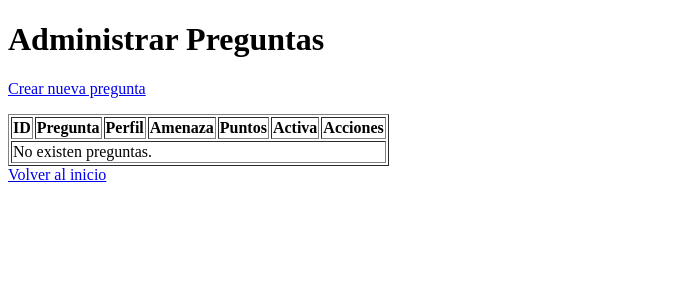
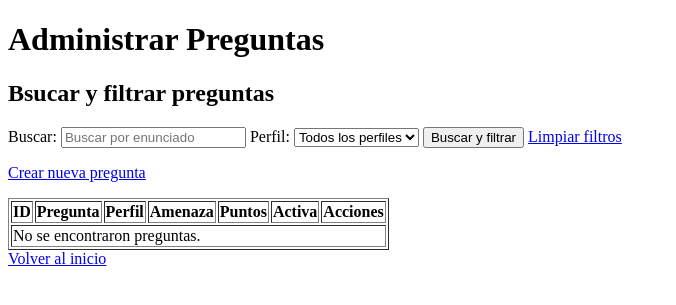
Before and after one commit to xaul31/CiberDuo, a Django app: page /preguntas/ in a window 1280 px wide. Shown: the top 305 px of the page, without its empty margins (0-676 px from the left). Run offline with Django 4.2, Linux system fonts and the light colour scheme; the visitor is signed in with stand-in values (Sample User, id 1); data that the repository does not hold is empty.

Commit message:
Se añadio las opcion eliminar pregunta y se añadieron otras funciones de busqueda en lista_pregunta

```diff
--- a/contenido/templates/contenido/lista_preguntas.html
+++ b/contenido/templates/contenido/lista_preguntas.html
@@ -7,6 +7,27 @@
 </head>
 <body>
     <h1>Administrar Preguntas</h1>
+
+    <h2>Bsucar y filtrar preguntas</h2>
+
+    <form method="GET">
+        <label>Buscar:</label>
+        <input type="text" name="buscar" value="{{ busqueda }}" placeholder="Buscar por enunciado">
+        <label>Perfil:</label>
+        <select name="perfil">
+            <option value="">Todos los perfiles</option>
+
+            {% for perfil in perfiles %}
+                <option value="{{ perfil.id}}"
+                    {% if perfil_id == perfil.id|stringformat:"s" %}selected{% endif %}>
+                    {{ perfil.nombre }}
+                </option>
+            {% endfor %}
+        </select>
+        <button type="submit">Buscar y filtrar</button>
+
+        <a href="{% url 'lista_preguntas' %}">Limpiar filtros</a>
+    </form>
     <p>
         <a href="{% url 'crear_pregunta' %}">Crear nueva pregunta</a>
     </p>
@@ -33,11 +54,12 @@
                 <td>{{ pregunta.activa }}</td>
                 <td>
                     <a href="{% url 'editar_pregunta' pregunta.id %}">Editar</a>
+                    <a href="{% url 'eliminar_pregunta' pregunta.id %}">Eliminar</a>
                 </td>
             </tr>
         {% empty %}
             <tr>
-                <td colspan="7">No existen preguntas.</td>
+                <td colspan="7">No se encontraron preguntas.</td>
             </tr>
         {% endfor %}
     </table>
--- a/contenido/urls.py
+++ b/contenido/urls.py
@@ -11,4 +11,5 @@ urlpatterns = [
     path('preguntas/', views.lista_preguntas, name='lista_preguntas'),
     path('preguntas/crear/', views.crear_pregunta, name='crear_pregunta'),
     path('preguntas/<int:pregunta_id>/editar/', views.editar_pregunta, name='editar_pregunta'),
+    path('preguntas/<int:pregunta_id>/eliminar/', views.eliminar_pregunta, name='eliminar_pregunta'),
 ]
--- a/contenido/views.py
+++ b/contenido/views.py
@@ -1,4 +1,4 @@
-from django.shortcuts import render, redirect
+from django.shortcuts import get_object_or_404, render, redirect
 from django.contrib.auth.models import User
 from django.contrib.auth import authenticate, login, logout
 from .models import Perfil, Pregunta, Opcion, RegistroRespuesta, TipoAmenaza, Medio
@@ -96,7 +96,17 @@ def cerrar_sesion(request):
 @staff_member_required
 def lista_preguntas(request):
     preguntas = Pregunta.objects.all()
-    return render(request, 'contenido/lista_preguntas.html', {'preguntas': preguntas})
+    perfiles = Perfil.objects.all()
+    busqueda = request.GET.get('buscar', '')
+    perfil_id = request.GET.get('perfil', '')
+
+    if busqueda:
+        preguntas = preguntas.filter(enunciado__icontains=busqueda)
+
+    if perfil_id:
+        preguntas = preguntas.filter(perfil_id=perfil_id)
+
+    return render(request, 'contenido/lista_preguntas.html', {'preguntas': preguntas, 'perfiles': perfiles, 'busqueda': busqueda, 'perfil_id': perfil_id})
 
 @staff_member_required
 def crear_pregunta(request):
@@ -161,3 +171,15 @@ def editar_pregunta(request, pregunta_id):
         return redirect('lista_preguntas')
 
     return render(request, 'contenido/editar_pregunta.html', {'pregunta': pregunta, 'perfiles': perfiles, 'tipos_amenaza': tipos_amenaza, 'medios': medios})
+
+
+@staff_member_required
+def eliminar_pregunta(request, pregunta_id):
+
+    pregunta = Pregunta.objects.get(id=pregunta_id)
+
+    if request.method == 'POST':
+        pregunta.delete()
+        return redirect('lista_preguntas')
+
+    return render(request, 'contenido/eliminar_pregunta.html', {'pregunta': pregunta})
```
Also changed, not shown: contenido/templates/contenido/eliminar_pregunta.html (added, +25 -0 lines).
